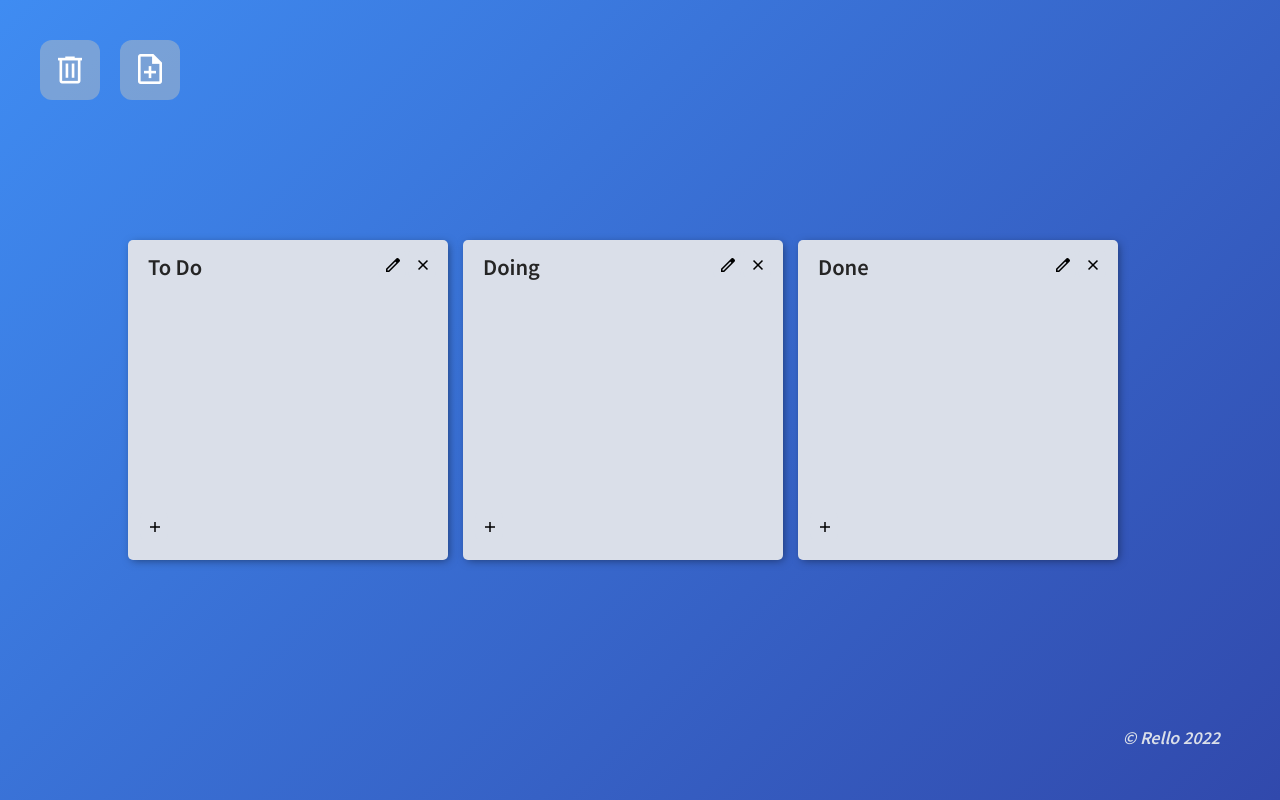
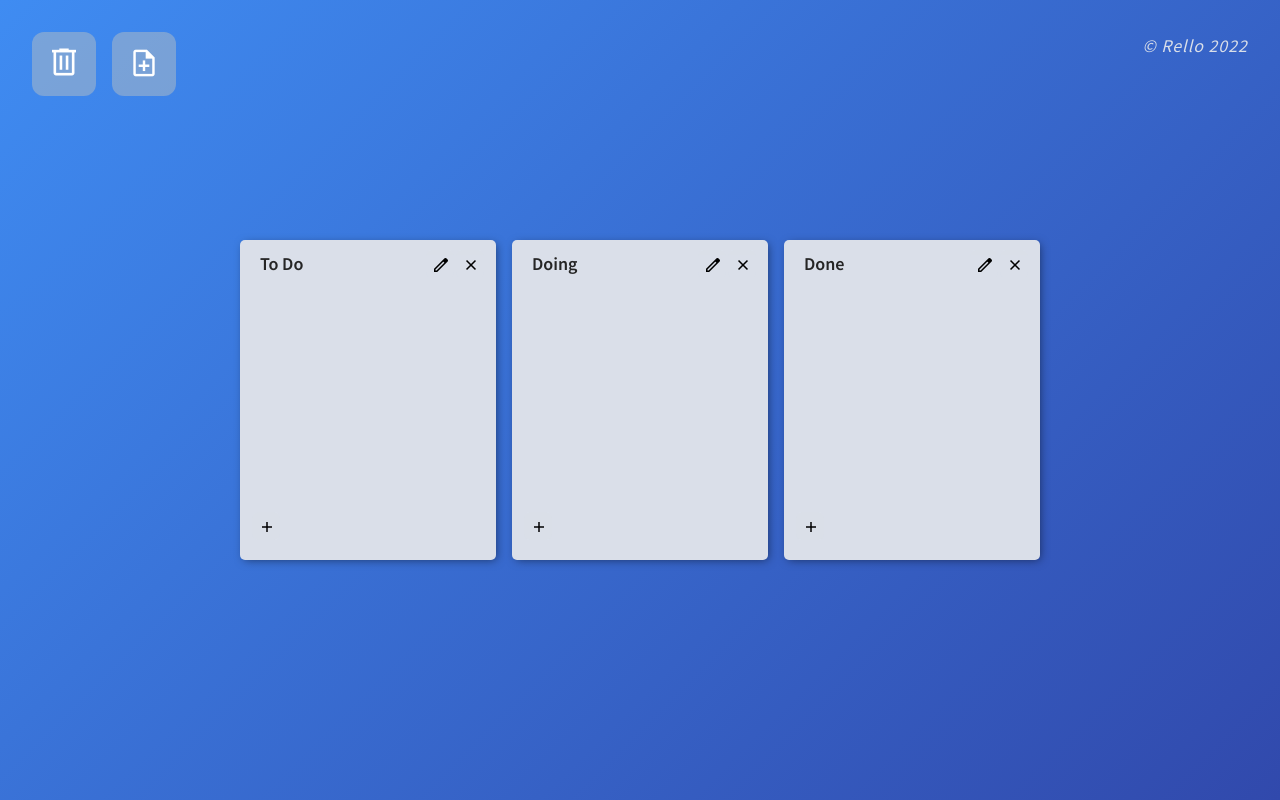
Before and after one commit to songforthemute/rello, a React (Create React App) app: page / in a window 1280 px wide. Built offline with nearby package versions, Linux system fonts and the light colour scheme.

Commit message:
Fix: Refactoring Components

```diff
--- a/src/App.tsx
+++ b/src/App.tsx
@@ -5,13 +5,11 @@ import { useRecoilState, useRecoilValue } from "recoil";
 import { LOCAL_KEY, modalState, toDoState } from "./components/atoms";
 import Board from "./components/Board";
 import { useEffect } from "react";
-import Bin from "./components/Bin";
-import AddBoard from "./components/AddBoard";
+import BinBtn from "./components/BinBtn";
+import AddBoardBtn from "./components/AddBoardBtn";
 import DetailModal from "./components/DetailModal";
 
 const Wrapper = styled.div<{ boardCount: number }>`
-    margin: 15px;
-    margin-top: 0;
     display: flex;
     width: 90vw;
     max-width: 1024px;
@@ -20,33 +18,17 @@ const Wrapper = styled.div<{ boardCount: number }>`
     align-items: center;
     height: ${(props) =>
         `${Math.max(100, Math.ceil(props.boardCount / 4) * 30 + 50)}vh`};
-    @media screen and (max-width: 1024px) {
-        height: ${(props) =>
-            `${Math.max(100, Math.ceil(props.boardCount / 3) * 40 + 50)}vh`};
-    }
-    @media screen and (max-width: 425px) {
-        height: ${(props) =>
-            `${Math.max(100, Math.ceil(props.boardCount / 2) * 30 + 50)}vh`};
-    }
 `;
 
 const Boards = styled.div`
     display: grid;
-    grid-template-columns: 1fr 1fr 1fr 1fr;
+    grid-template-columns: 1fr 1fr 1fr;
+    grid-auto-flow: row;
+    margin: auto;
     justify-content: center;
     align-items: center;
-    width: 100%;
-    gap: 15px;
-    @media screen and (max-width: 1024px) {
-        gap: 20px 5px;
-        grid-template-columns: 1fr 1fr 1fr;
-    }
-    @media screen and (max-width: 768px) {
-        gap: 10px;
-        grid-template-columns: 1fr 1fr 1fr;
-    }
+    gap: 1rem;
     @media screen and (max-width: 425px) {
-        gap: 10px;
         grid-template-columns: 1fr 1fr;
     }
 `;
@@ -54,18 +36,12 @@ const Boards = styled.div`
 const Footer = styled.footer`
     position: absolute;
     color: ${(props) => props.theme.boardColor};
-    font-size: 16px;
-    font-weight: 600;
+    font-size: 1rem;
+    font-weight: 400;
     font-style: italic;
-    right: 60px;
-    bottom: 50px;
-
-    @media screen and (max-width: 768px) {
-        right: 25px;
-        font-size: 12px;
-        letter-spacing: -0.2px;
-        bottom: 10px;
-    }
+    letter-spacing: 1px;
+    right: 2rem;
+    top: 2rem;
 `;
 
 const App = () => {
@@ -141,12 +117,12 @@ const App = () => {
         <>
             <GlobalStyle />
 
-            {detailModal.isShow && <DetailModal />}
+            {detailModal.isShow ? <DetailModal /> : null}
 
-            <AddBoard />
+            <AddBoardBtn />
 
             <DragDropContext onDragEnd={_onDragEnd}>
-                <Bin />
+                <BinBtn />
                 <Wrapper boardCount={Object.keys(toDos).length}>
                     <Boards>
                         {Object.keys(toDos).map((id) => (
--- a/src/GlobalStyle.tsx
+++ b/src/GlobalStyle.tsx
@@ -36,7 +36,7 @@ const GlobalStyle = createGlobalStyle`
         font-family: 'Noto Sans KR', sans-serif;
         font-size: 13px;
         /* background-color: ${(props) => props.theme.bgColor}; */
-        background: linear-gradient(135deg, rgba(63,140,242,1) 0%, rgba(49,73,172,1) 100%);
+        background: fixed linear-gradient(135deg, rgba(63,140,242,1), rgba(49,73,172,1));
         color: #252525;
         @media screen and (max-width: 425px) {
             font-size: 12px;
--- a/src/components/AddBoard.tsx
+++ b/src/components/AddBoardBtn.tsx
@@ -6,13 +6,13 @@ import { toDoState } from "./atoms";
 
 const ToggleBtn = styled.button<{ showForm: boolean }>`
     position: absolute;
-    top: 40px;
-    left: 120px;
+    top: 2rem;
+    left: 7rem;
     border: none;
     outline: none;
     background-color: rgba(180, 190, 195, 0.5);
-    width: 60px;
-    height: 60px;
+    width: 4rem;
+    height: 4rem;
     color: white;
     padding: auto;
     border-radius: 12px;
@@ -21,7 +21,7 @@ const ToggleBtn = styled.button<{ showForm: boolean }>`
     box-shadow: ${(props) =>
         props.showForm ? `inset ${props.theme.boxShadow}` : ""};
     div {
-        font-size: 36px;
+        font-size: 2rem;
         padding: auto;
     }
     /* desktop & laptop */
@@ -136,7 +136,7 @@ interface InterfaceForm {
     newBoard: string;
 }
 
-const AddBoard = () => {
+const AddBoardBtn = () => {
     const [showForm, setShowForm] = useState(false);
 
     const { register, setValue, handleSubmit } = useForm<InterfaceForm>();
@@ -177,4 +177,4 @@ const AddBoard = () => {
     );
 };
 
-export default AddBoard;
+export default AddBoardBtn;
--- a/src/components/Bin.tsx
+++ b/src/components/BinBtn.tsx
@@ -3,15 +3,15 @@ import styled from "styled-components";
 
 const TrashBin = styled.button`
     position: absolute;
-    top: 40px;
-    left: 40px;
+    top: 2rem;
+    left: 2rem;
     border: none;
     outline: none;
     background-color: rgba(180, 190, 195, 0.5);
-    width: 60px;
-    height: 60px;
+    width: 4rem;
+    height: 4rem;
     border-radius: 12px;
-    font-size: 28px;
+    font-size: 2rem;
     padding: 0;
 
     /* tablet */
@@ -66,7 +66,7 @@ const Area = styled.div<{ isDraggingOver: boolean }>`
     }
 `;
 
-const Bin = () => {
+const BinBtn = () => {
     return (
         <TrashBin>
             <Droppable droppableId="bin">
@@ -85,4 +85,4 @@ const Bin = () => {
     );
 };
 
-export default Bin;
+export default BinBtn;
--- a/src/components/Board.tsx
+++ b/src/components/Board.tsx
@@ -11,26 +11,14 @@ const Wrapper = styled.div`
     padding-top: 10px;
     background-color: ${(props) => props.theme.boardColor};
     border-radius: 5px;
-    width: 20rem;
-    min-height: 20rem;
+    width: 20vw;
+    aspect-ratio: 4 / 5;
+    overflow: scroll;
     box-shadow: ${(props) => props.theme.boxShadow};
     display: flex;
     flex-direction: column;
-    @media screen and (max-width: 1024px) {
-        width: 18rem;
-        min-height: 18rem;
-    }
-    @media screen and (max-width: 768px) {
-        width: 15rem;
-        min-height: 15rem;
-    }
     @media screen and (max-width: 425px) {
-        width: 12rem;
-        min-height: 14rem;
-    }
-    @media screen and (max-width: 375px) {
-        width: 10rem;
-        min-height: 14rem;
+        width: 40vw;
     }
 `;
 
@@ -39,7 +27,7 @@ const Title = styled.h2`
     margin-left: 20px;
     margin-bottom: 10px;
     font-weight: 600;
-    font-size: 20px;
+    font-size: 1rem;
     @media screen and (max-width: 768px) {
         font-size: 18px;
     }
@@ -114,9 +102,12 @@ const Area = styled.div<InterfaceAreaProps>`
     padding: 10px;
     padding-bottom: 55px;
     overflow-y: auto;
+
+    scrollbar-width: 8px;
     ::-webkit-scrollbar {
         width: 8px;
     }
+
     ::-webkit-scrollbar-thumb {
         background-color: ${(props) => `${props.theme.bgColor}95`};
         background-clip: padding-box;
--- a/src/components/DetailModal.tsx
+++ b/src/components/DetailModal.tsx
@@ -13,6 +13,7 @@ const BackGround = styled.div`
     align-items: center;
     z-index: 100;
     background-color: #60606096;
+    backdrop-filter: blur(2px);
     width: 100%;
     height: 100%;
     outline: 0;
@@ -20,12 +21,9 @@ const BackGround = styled.div`
 
 const Modal = styled.div`
     position: relative;
-    background: linear-gradient(
-        150deg,
-        rgba(218, 223, 233, 1) 0%,
-        rgba(220, 218, 233, 1) 100%
-    );
-    border-radius: 10px;
+    background: fixed
+        linear-gradient(150deg, rgba(218, 223, 233, 1), rgba(220, 218, 233, 1));
+    border-radius: 2.5px;
     box-shadow: ${(props) => props.theme.boxShadow};
     width: 60vw;
     min-height: 35vh;
@@ -47,7 +45,7 @@ const Btn = styled.button<{ r: string }>`
     right: ${(props) => props.r};
     outline: none;
     border: 0;
-    border-radius: 10px;
+    border-radius: 2.5px;
     width: 36px;
     height: 36px;
     padding: 5px;
@@ -71,9 +69,9 @@ const Area = styled.div`
 `;
 
 const Title = styled.div`
-    padding: 10px 20px;
-    font-size: 24px;
-    border-radius: 10px;
+    padding: 7.5px 15px;
+    font-size: 20px;
+    border-radius: 2.5px;
     background-color: ${(props) => props.theme.cardColor};
     margin-bottom: 20px;
 `;
@@ -87,8 +85,8 @@ const Subject = styled.h2`
     font-size: 14px;
     font-weight: 600;
     padding-bottom: 6px;
-    padding-left: 10px;
-    font-style: italic;
+    padding-left: 6px;
+    /* font-style: italic; */
 `;
 
 const Label = styled.label`
@@ -96,13 +94,12 @@ const Label = styled.label`
     font-size: 14px;
     font-weight: 600;
     margin-bottom: 6px;
-    padding-left: 10px;
-    font-style: italic;
+    padding-left: 6px;
 `;
 
 const Detail = styled.div`
-    padding: 20px;
-    border-radius: 10px;
+    padding: 15px;
+    border-radius: 2.5px;
     background-color: ${(props) => props.theme.cardColor};
 `;
 
@@ -111,17 +108,13 @@ const TitleInput = styled.input`
     width: 100%;
     border: 0;
     outline: 0;
-    border-radius: 10px;
+    border-radius: 2.5px;
     background-color: ${(props) => props.theme.cardColor};
     margin-bottom: 20px;
     transition: all 0.25s ease-in-out;
-    &:hover {
-        box-shadow: inset ${(props) => props.theme.boxShadow};
-        box-shadow: inset ${(props) => props.theme.boxShadow};
-    }
+    &:hover,
     &:focus,
     &:active {
-        border-bottom: 2px solid ${(props) => props.theme.bgColor};
         box-shadow: inset ${(props) => props.theme.boxShadow};
     }
 `;
@@ -131,7 +124,7 @@ const DetailsInput = styled.textarea`
     width: 100%;
     border: 0;
     outline: 0;
-    border-radius: 10px;
+    border-radius: 2.5px;
     background-color: ${(props) => props.theme.cardColor};
     margin-bottom: 20px;
     transition: all 0.25s ease-in-out;
@@ -141,12 +134,9 @@ const DetailsInput = styled.textarea`
     font-size: 13px;
     color: #252525;
     resize: vertical;
-    &:hover {
-        box-shadow: inset ${(props) => props.theme.boxShadow};
-    }
+    &:hover,
     &:focus,
     &:active {
-        border-bottom: 2px solid ${(props) => props.theme.bgColor};
         box-shadow: inset ${(props) => props.theme.boxShadow};
     }
 `;
```
